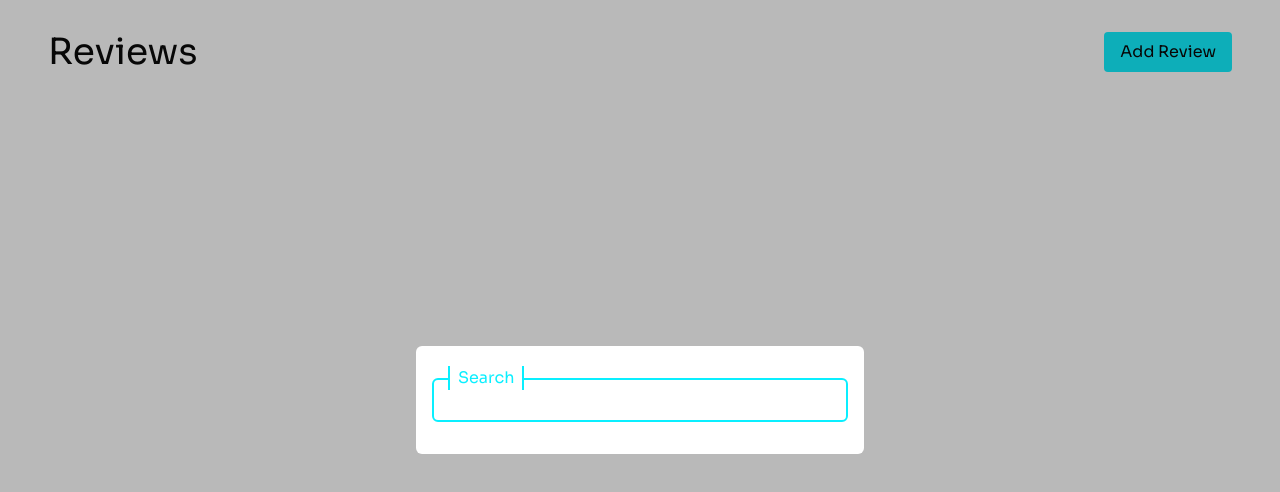
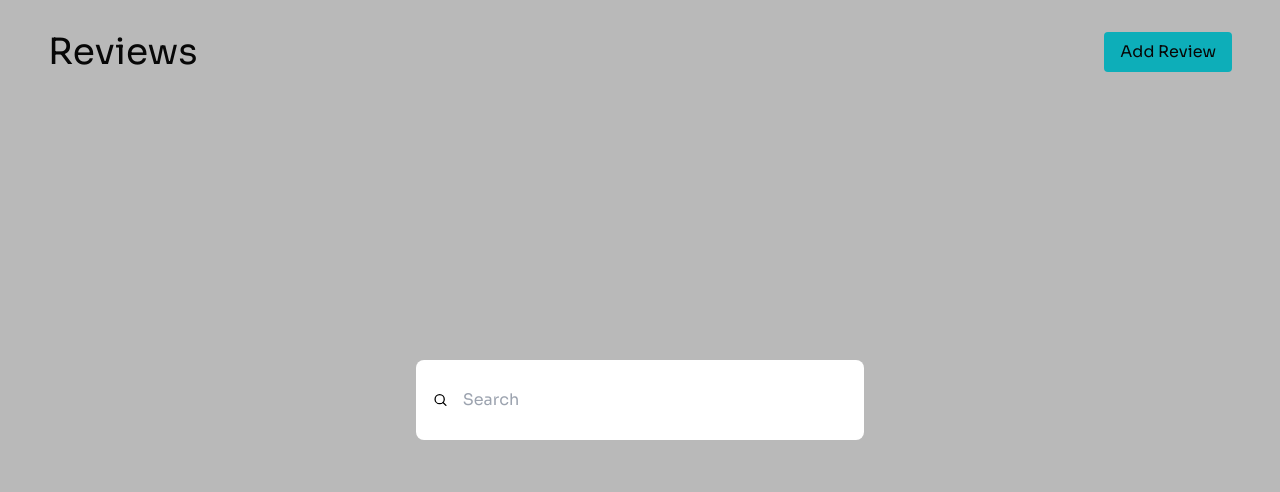
Before and after one commit to MichaelMkrtch/review-site, a React (Vite) app: page / in a window 1280 px wide. Both pictures are taken after a click on the button "Add Review". Shown: the top 492 px of the page. Built offline with nearby package versions, Linux system fonts and the light colour scheme.

Commit message:
style: add search icon

```diff
--- a/src/components/Modal.jsx
+++ b/src/components/Modal.jsx
@@ -16,7 +16,7 @@ export default function Modal({ open, children, onClose }) {
     <dialog
       ref={dialog}
       id="modal"
-      className="open:backdrop:animate-fadein open:animate-enter w-3/5 max-w-md rounded-md px-4 py-8 outline-none backdrop:bg-neutral-900 backdrop:opacity-30"
+      className="open:backdrop:animate-fadein open:animate-enter w-3/5 max-w-md rounded-lg px-2.5 py-5 outline-none backdrop:bg-neutral-900 backdrop:opacity-30"
       onClose={onClose}
     >
       {children}
--- a/src/components/Search.jsx
+++ b/src/components/Search.jsx
@@ -1,5 +1,7 @@
 import { useState } from "react";
 import axios from "axios";
+
+import searchIcon from "../assets/search-icon.svg";
 
 export default function Search({ setResults }) {
   const [input, setInput] = useState("");
@@ -21,22 +23,20 @@ export default function Search({ setResults }) {
 
   return (
     <>
-      <div className="relative">
+      <div className="flex justify-center align-middle">
+        <div className="flex px-2 mr-2">
+          <img src={searchIcon} />
+        </div>
         <input
+          id="title"
           type="text"
           name="title"
-          id="title"
+          placeholder="Search"
           value={input}
-          onChange={event => handleChange(event.target.value)}
           required="required"
-          className="peer w-full rounded-md border-2 border-gray-200 p-2 outline-0 focus:border-cyan-350"
+          onChange={(event) => handleChange(event.target.value)}
+          className="w-full border-gray-200 py-2 outline-none"
         />
-        <label
-          htmlFor="title"
-          className="duration200 pointer-events-none absolute left-0 top-0.5 p-2 text-gray-300 transition-all ease-in-out peer-focus:-translate-y-3.5 peer-focus:translate-x-4 peer-focus:border-x-2 peer-focus:border-cyan-350 peer-focus:bg-white peer-focus:px-2 peer-focus:py-0 peer-focus:text-cyan-350"
-        >
-          Search
-        </label>
       </div>
       <form method="dialog"></form>
     </>
```
Also changed, not shown: src/assets/search-icon.svg (added).
